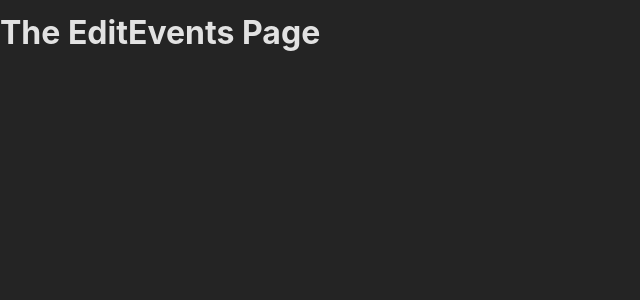
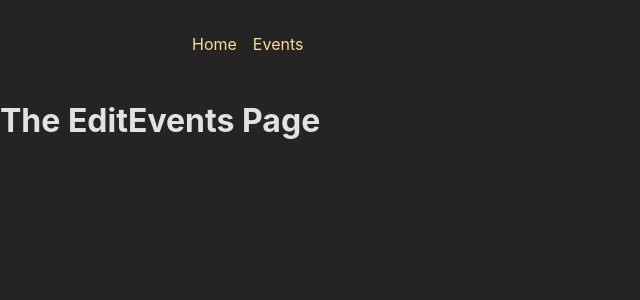
Before and after one commit to Mohammad-Shaikh-Ibrahim/React-Router, a React (Vite) app in the folder React_Router_Project/: page /events/1/edit in a window 1280 px wide. Shown: the top 300 px of the page, without its empty margins (0-640 px from the left). Built offline with nearby package versions, Linux system fonts and the light colour scheme.

Commit message:
3. Add a root layout that adds the <MainNavigation> component above all page components

```diff
--- a/React_Router_Project/src/App.jsx
+++ b/React_Router_Project/src/App.jsx
@@ -26,13 +26,19 @@
 import EventDetaiPage from "./pages/EventDetailPage";
 import NewEventPage from "./pages/NewEventPage";
 import EditEventPage from "./pages/EditEventPage";
+import RootLayoutPage from "./pages/RootLayout";
 
 const router = createBrowserRouter([
-  { path: '/', element: <HomePage /> },
-  { path: '/events', element: <EventsPage /> },
-  { path: '/events/:eventId', element: <EventDetaiPage /> },
-  { path: '/events/:new', element: <NewEventPage /> },
-  { path: '/events/:eventId/edit', element: <EditEventPage /> },
+  {
+    path: '/', element: <RootLayoutPage />, children: [
+      { index: true, element: <HomePage /> },
+      { path: 'events', element: <EventsPage /> },
+      { path: 'events/:eventId', element: <EventDetaiPage /> },
+      { path: 'events/:new', element: <NewEventPage /> },
+      { path: 'events/:eventId/edit', element: <EditEventPage /> },
+    ]
+  },
+
 ])
 
 function App() {
--- /dev/null
+++ b/React_Router_Project/src/pages/RootLayout.jsx
@@ -0,0 +1,13 @@
+import { Outlet } from "react-router-dom";
+
+import MainNavigation from '../components/MainNavigation'
+export default function RootLayoutPage() {
+    return (
+        <>
+            <MainNavigation />
+            <main>
+                <Outlet />
+            </main>
+        </>
+    );
+}
```
